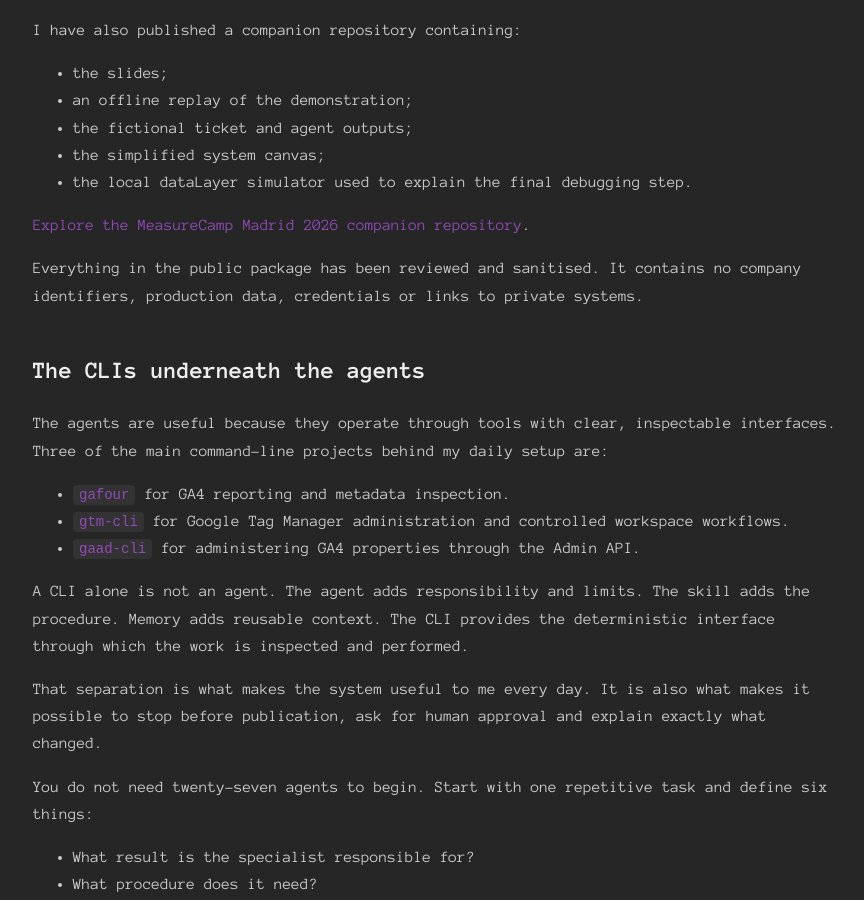
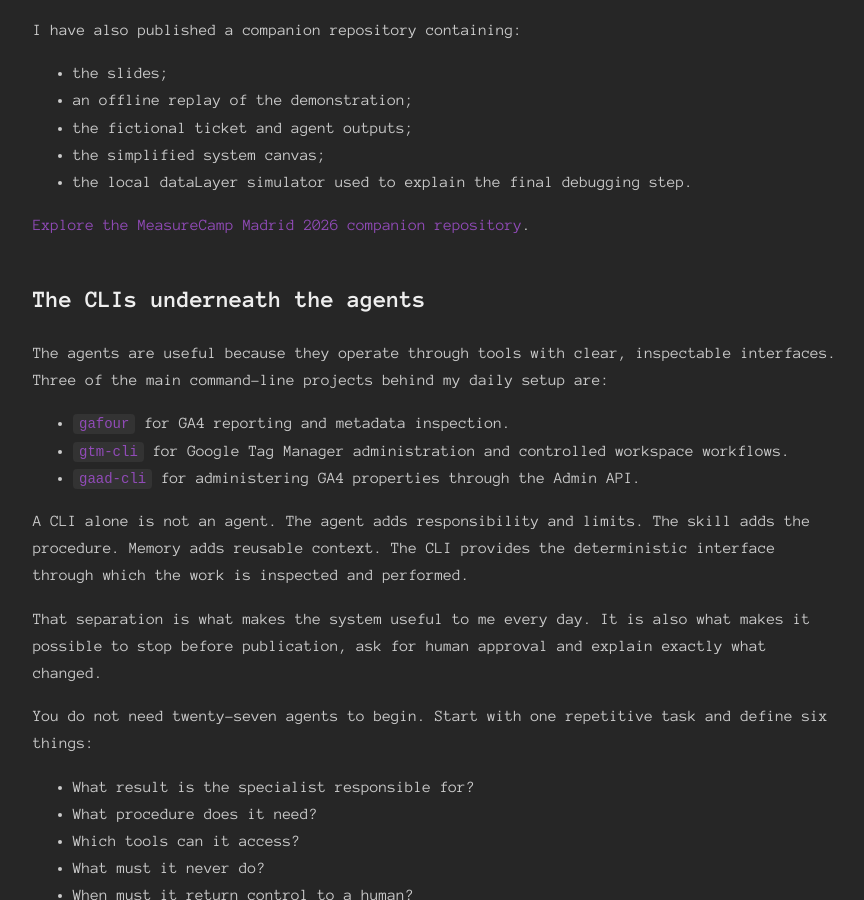
Before and after one commit to damupi/blog, a Jekyll site: the page built from _posts/2026-10-26-agents-skills-and-memory-measurecamp-madrid-2026.md, in a window 1280 px wide and 900 px high, scrolled down 2763 px. Shown: the whole window, without its empty margins (201-1065 px from the left). Built offline with Jekyll 4.4.1, drawn with Linux system fonts in a browser that asks for light colours.

Commit message:
Remove internal sanitisation note from MeasureCamp post (#4)

```diff
--- a/_posts/2026-10-26-agents-skills-and-memory-measurecamp-madrid-2026.md
+++ b/_posts/2026-10-26-agents-skills-and-memory-measurecamp-madrid-2026.md
@@ -63,8 +63,6 @@ I have also published a companion repository containing:
 
 [Explore the MeasureCamp Madrid 2026 companion repository](https://github.com/damupi/measurecamp-madrid-2026-ai-setup).
 
-Everything in the public package has been reviewed and sanitised. It contains no company identifiers, production data, credentials or links to private systems.
-
 ## The CLIs underneath the agents
 
 The agents are useful because they operate through tools with clear, inspectable interfaces. Three of the main command-line projects behind my daily setup are:
```
